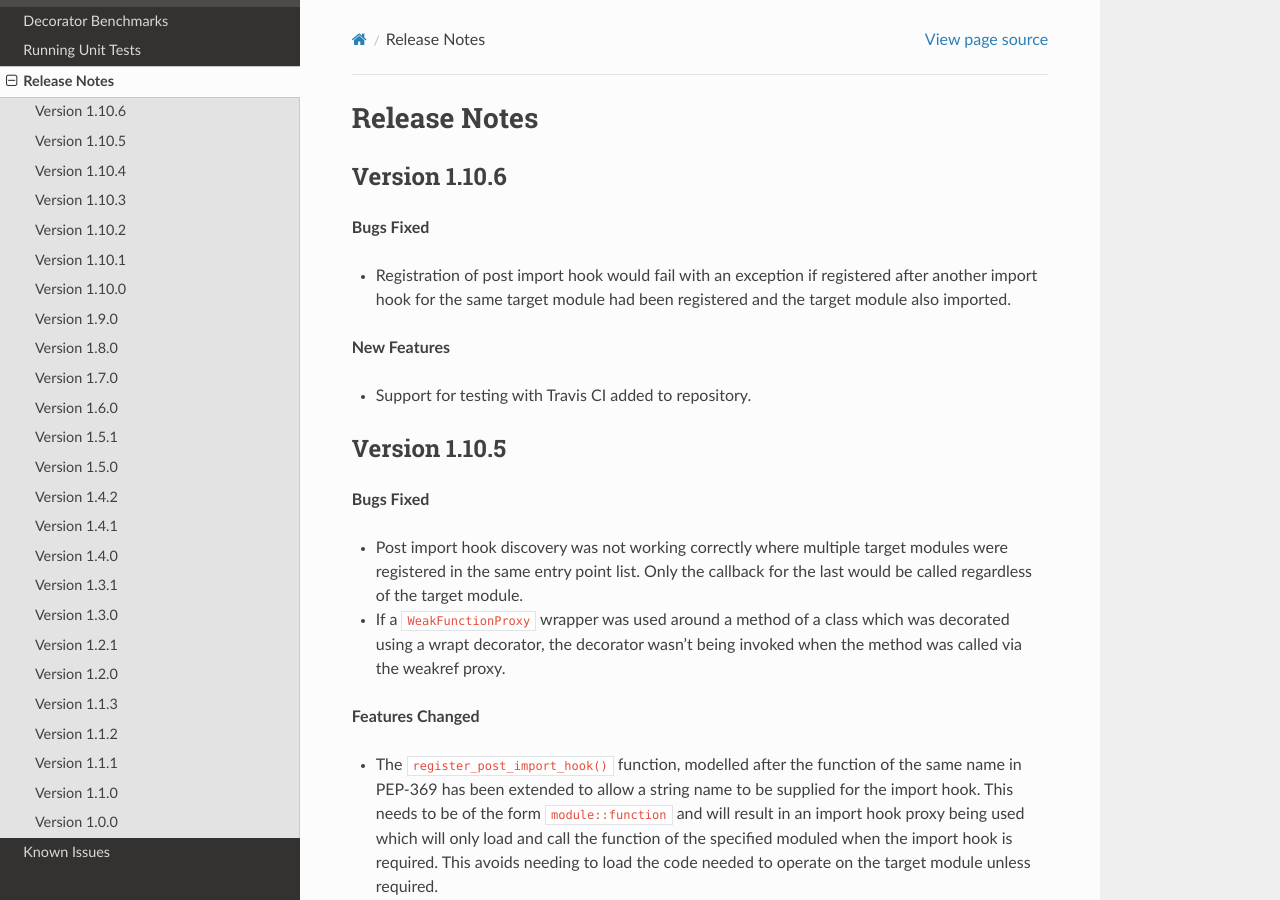
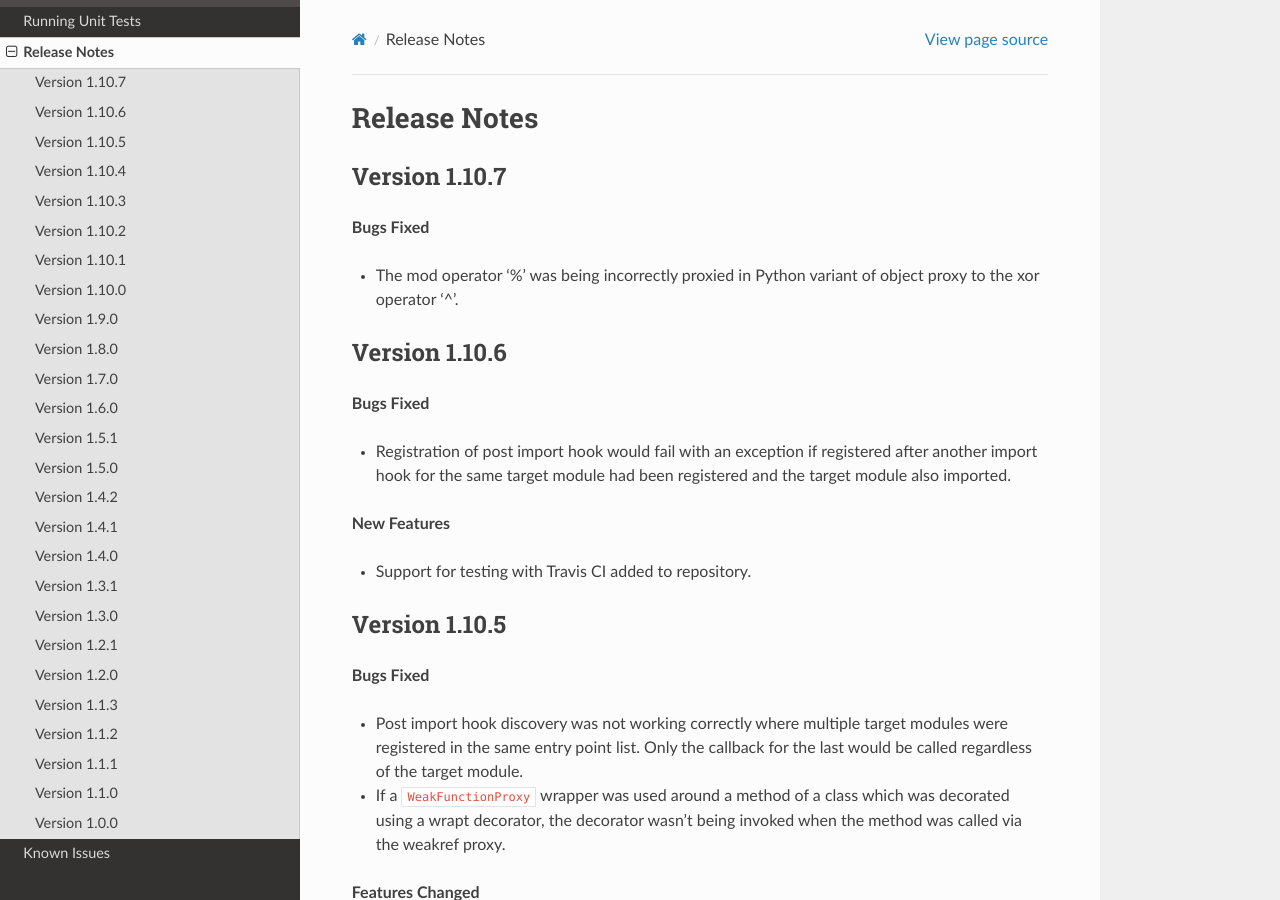
Before and after one commit to GrahamDumpleton/wrapt, a Sphinx documentation site: the page built from docs/changes.rst, in a window 1280 px wide and 900 px high. Built offline with Sphinx 7.4.7 and the Read the Docs theme 2.0.0, drawn with Linux system fonts in a browser that asks for light colours.

Commit message:
Document mod operator bug in Python variant of object proxy.

```diff
--- a/docs/changes.rst
+++ b/docs/changes.rst
@@ -1,5 +1,13 @@
 Release Notes
 =============
+
+Version 1.10.7
+--------------
+
+**Bugs Fixed**
+
+* The mod operator '%' was being incorrectly proxied in Python variant of
+  object proxy to the xor operator '^'.
 
 Version 1.10.6
 --------------
```
